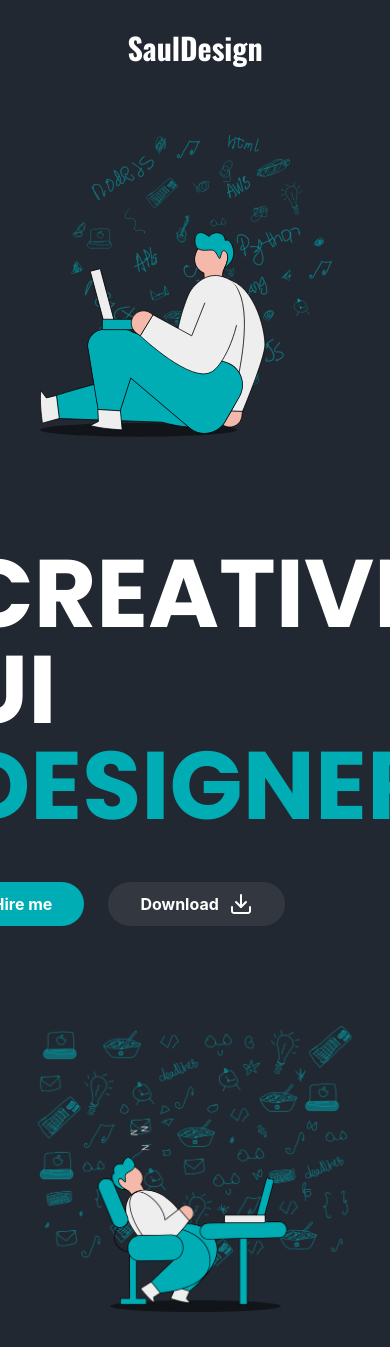
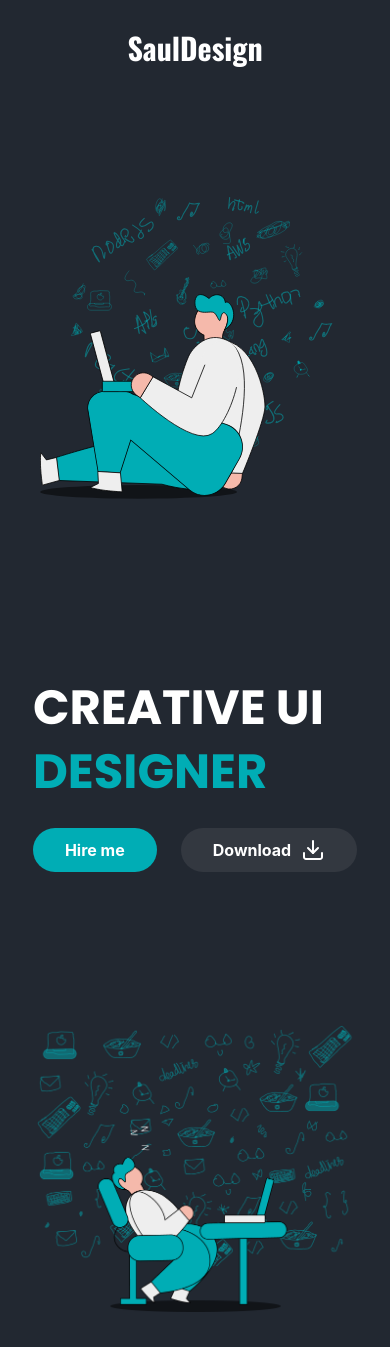
Before and after one commit to AleksBab-star/First_project_on_React, a React (Vite) app: page / in a window 390 px wide. Shown: the top 1347 px of the page. Built offline with nearby package versions, Linux system fonts and the light colour scheme.

Commit message:
Добовлен адаптив для Hero

```diff
--- a/src/components/Hero.tsx
+++ b/src/components/Hero.tsx
@@ -1,11 +1,11 @@
 export default  function Hero(){
     return (
-        <section className="bg-[#222831] flex items-center justify-around gap-5 h-[850px] px-10 max-md:flex max-md:flex-col-reverse ">
-            <div className="flex flex-col gap-12">
-                <h1 className="font-['Poppins'] font-bold text-[96px] max-w-[586px] leading-24 text-white max-md:" >CREATIVE UI <span className="text-[#00ADB5]">DESIGNER</span> </h1>
+        <section className="bg-[#222831] flex items-center justify-around gap-5 min-h-[850px] max-md:py-6 px-10 max-md:flex max-md:flex-col-reverse max-md:h-auto">
+            <div className="flex flex-col gap-12 max-md:gap-6">
+                <h1 className="font-['Poppins'] font-bold text-[96px] max-md:text-[48px] max-w-[586px] leading-24 max-md:leading-16 text-white">CREATIVE UI <span className="text-[#00ADB5]">DESIGNER</span> </h1>
                 <div className="flex gap-6">
-                    <button className="rounded-3xl font-bold bg-[#00ADB5] px-[32px] py-2.5 text-white">Hire me</button>
-                    <button className="flex rounded-3xl font-bold bg-[#333840] px-[32px] py-2.5 text-white gap-2.5 ">
+                    <button className="rounded-3xl font-bold bg-[#00ADB5] px-[32px] py-2.5 text-white whitespace-nowrap">Hire me</button>
+                    <button className="flex rounded-3xl font-bold bg-[#333840] px-[32px] py-2.5 text-white gap-2.5 whitespace-nowrap i">
                         Download
 
                         <svg className="" width="24" height="24" viewBox="0 0 24 24" fill="none" xmlns="http://www.w3.org/2000/svg">
@@ -18,7 +18,7 @@ export default  function Hero(){
 
             </div>
 
-            <img className="max-w-[500px] max-md:w-full" src="/images/hero-img.svg" alt="image"/>
+            <img className="max-w-[500px] max-md:w-full max-md:max-w-[320px] max-md:mx-auto max-md:my-2" src="/images/hero-img.svg" alt="image"/>
         </section>
     )
 }
```
